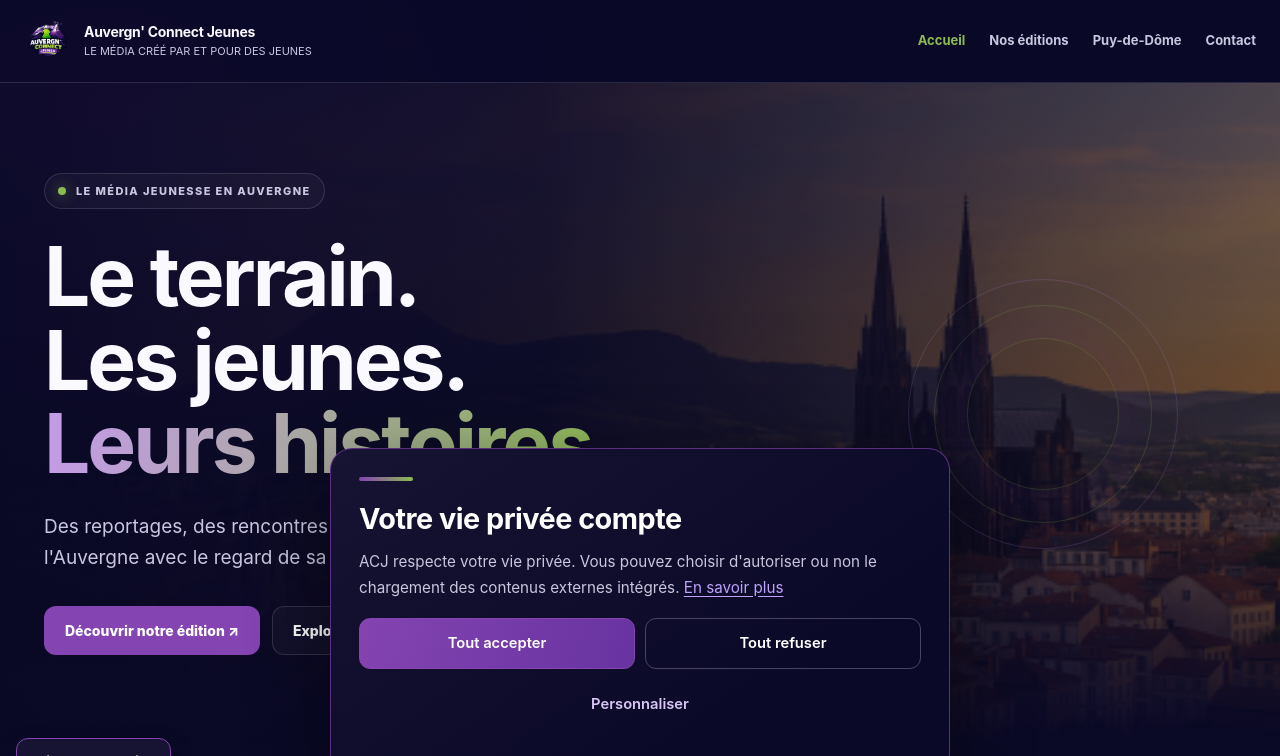
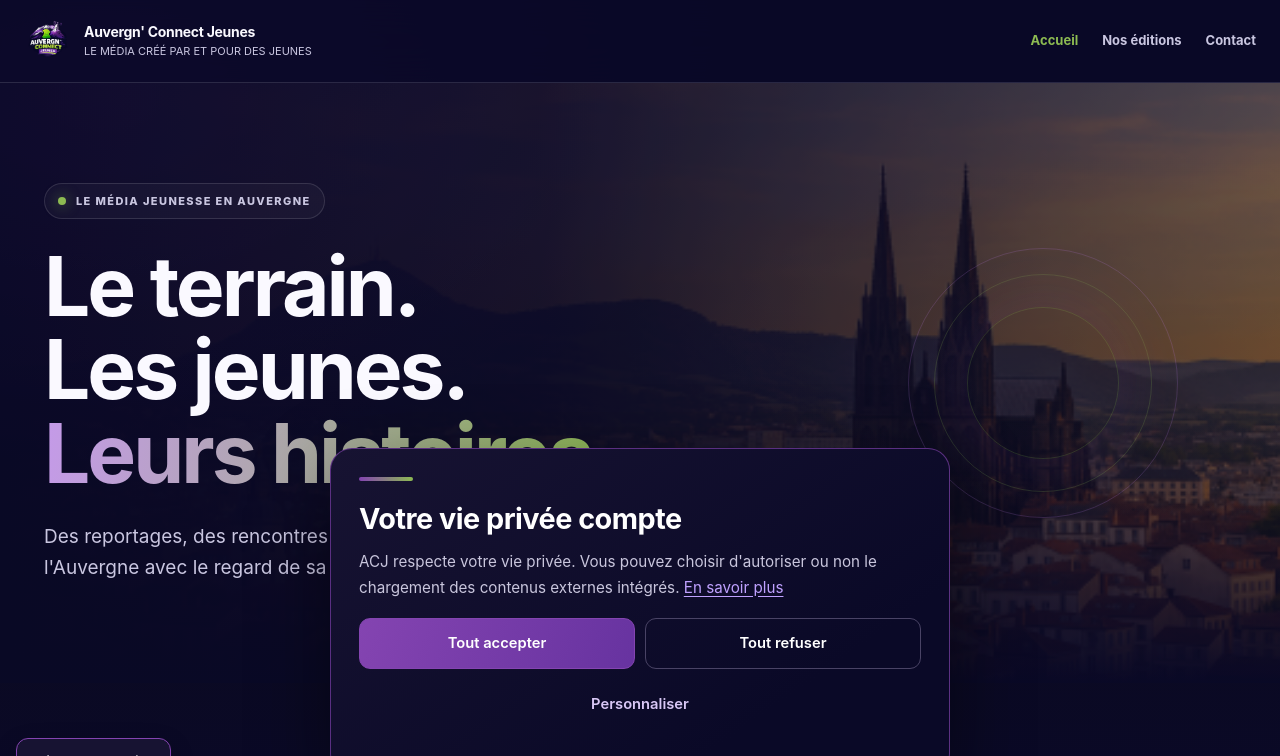
Before and after one commit to Nono6313/auvergne-connect-jeunes-v2, a plain HTML site: page index.html in a window 1280 px wide. Shown: the top 756 px of the page. Drawn offline with Linux system fonts and the light colour scheme.

Commit message:
Remove Puy-de-Dôme links from index.html
Removed links to Puy-de-Dôme edition from navigation and hero actions.

```diff
--- a/index.html
+++ b/index.html
@@ -36,7 +36,6 @@
     <nav class="site-nav" aria-label="Navigation principale">
       <a href="index.html" aria-current="page">Accueil</a>
       <a href="editions.html">Nos éditions</a>
-      <a href="puy-de-dome/index.html">Puy-de-Dôme</a>
       <a href="contact.html">Contact</a>
     </nav>
   </div>
@@ -66,14 +65,7 @@
           ACJ raconte l'Auvergne avec le regard de sa jeunesse.
         </p>
 
-        <div class="hero-actions">
-          <a class="button" href="puy-de-dome/index.html">
-            Découvrir notre édition ↗
-          </a>
-          <a class="button button-secondary" href="editions.html">
-            Explorer nos éditions ↗
-          </a>
-        </div>
+
       </div>
     </div>
   </section>
```
